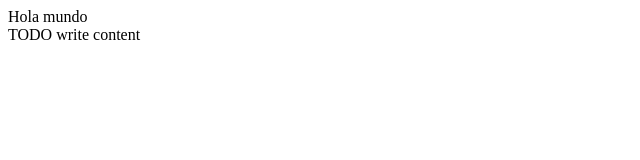
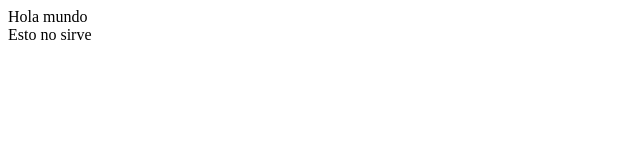
Before and after one commit to CamillosMFC/PruebaFinal, a website: page AplicacionHTML1/public_html/index.html in a window 1280 px wide. Shown: the full height of the page, 0-640 px from the left. Drawn offline with Linux system fonts and the light colour scheme.

Commit message:
no serviaaaaaaa

```diff
--- a/AplicacionHTML1/public_html/index.html
+++ b/AplicacionHTML1/public_html/index.html
@@ -12,6 +12,6 @@
     </head>
     <body>
         <div>Hola mundo</div>
-        <div>TODO write content</div>
+        <div>Esto no sirve</div>
     </body>
 </html>
```
